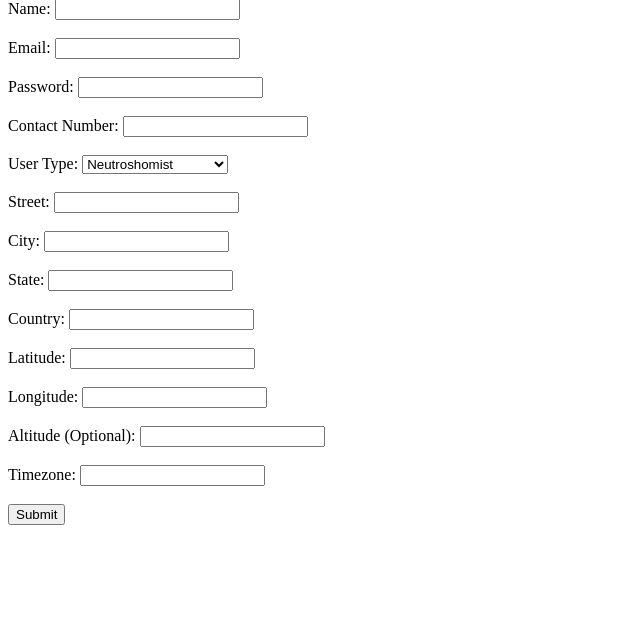
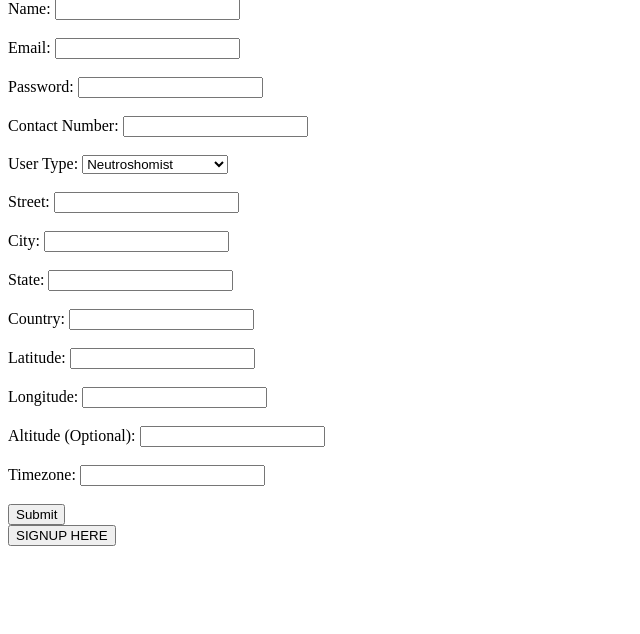
Before and after one commit to mahadi-shakkor/crud2, a Django app: page / in a window 1280 px wide. Shown: the part 68-702 px from the top of the page, without its empty margins (0-640 px from the left). Run offline with Django 5.2, Linux system fonts and the light colour scheme.

Commit message:
signup page a jai

```diff
--- a/crud/apP/templates/user_signup_form.html
+++ b/crud/apP/templates/user_signup_form.html
@@ -112,6 +112,8 @@
         <button type="submit">Submit</button>
     </form>
     <!-- signup2 -->
+    <a href="{% url 'signup2' %}"><button>SIGNUP HERE</button></a>
+
 
 
 
```
